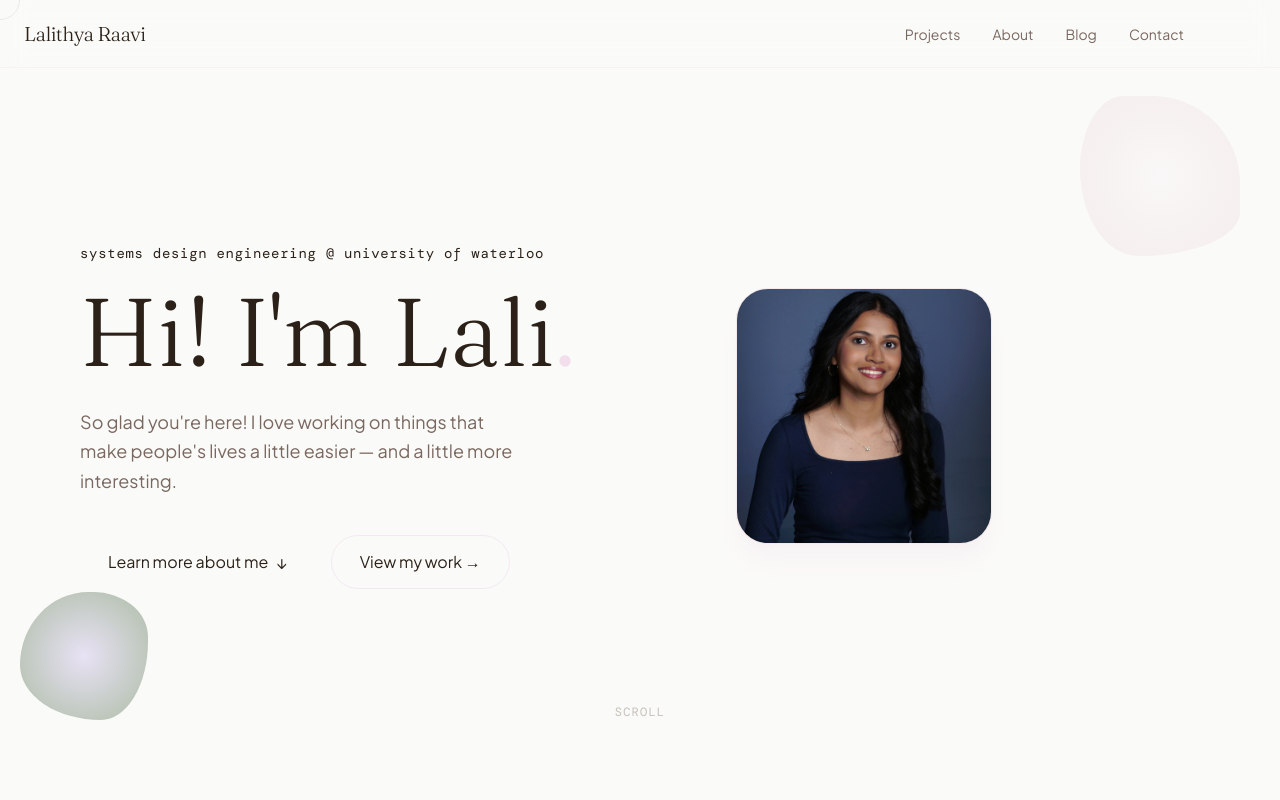
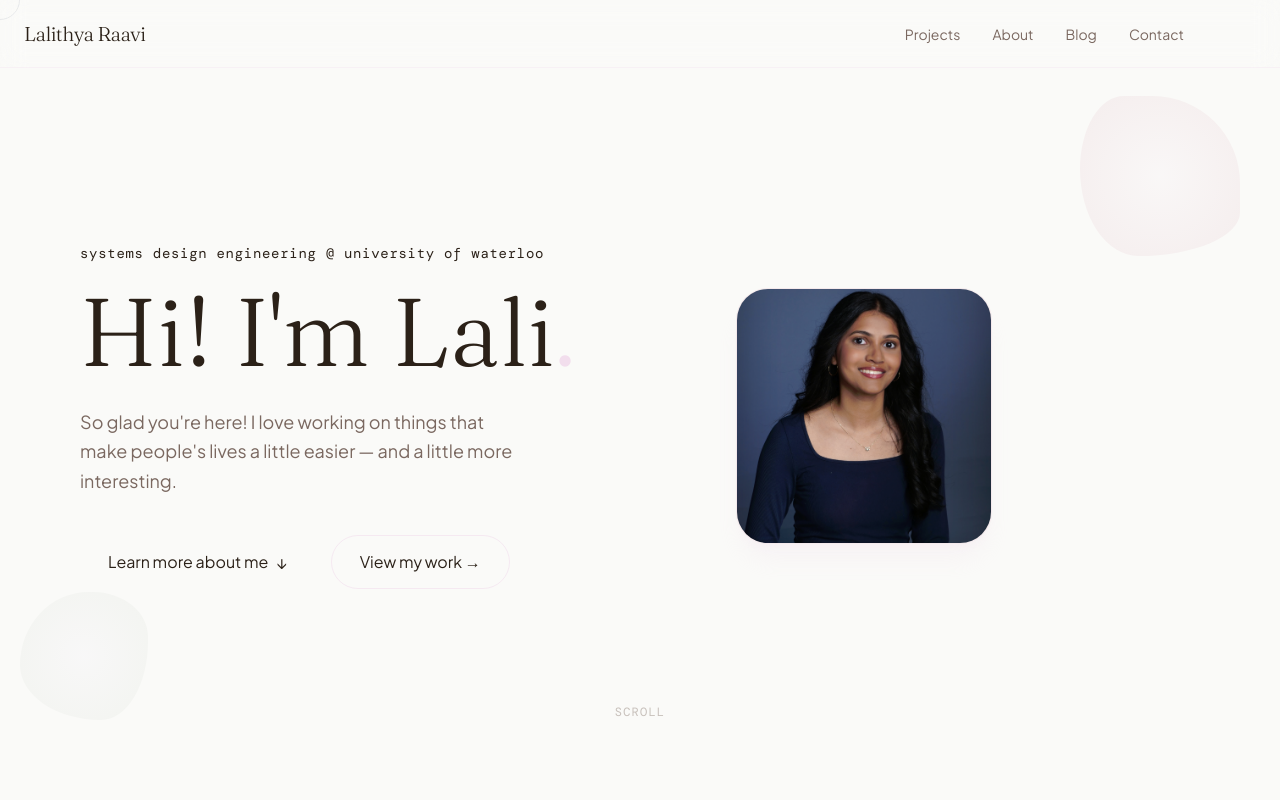
Before and after one commit to lalithyaraavi/lalithya-website, a Next.js app: page / in a window 1280 px wide. Shown: the top 800 px of the page. Built offline with nearby package versions, Linux system fonts and the light colour scheme; a web font is replaced by a local one.

Commit message:
fix opacity class

```diff
--- a/src/app/page.tsx
+++ b/src/app/page.tsx
@@ -21,7 +21,7 @@ export default function Home() {
       {/* ── 1. HERO ─────────────────────────────────────────── */}
       <section className="relative min-h-screen flex flex-col justify-center px-8 md:px-20 pt-28 pb-20 overflow-hidden">
         <div className="absolute top-24 right-10 w-40 h-40 rounded-full blob opacity-10" style={{ background: "radial-gradient(circle, #F2DEED 0%, #C4788A 100%)" }} />
-        <div className="absolute bottom-20 left-5 w-32 h-32 rounded-full blob blob-delay opacity-8" style={{ background: "radial-gradient(circle, #E8E2F5 0%, #ADBCA5 100%)" }} />
+        <div className="absolute bottom-20 left-5 w-32 h-32 rounded-full blob blob-delay opacity-10" style={{ background: "radial-gradient(circle, #E8E2F5 0%, #ADBCA5 100%)" }} />
 
         <div className="relative w-full flex flex-col md:flex-row items-center gap-12 md:gap-20">
           {/* Left — text */}
```
